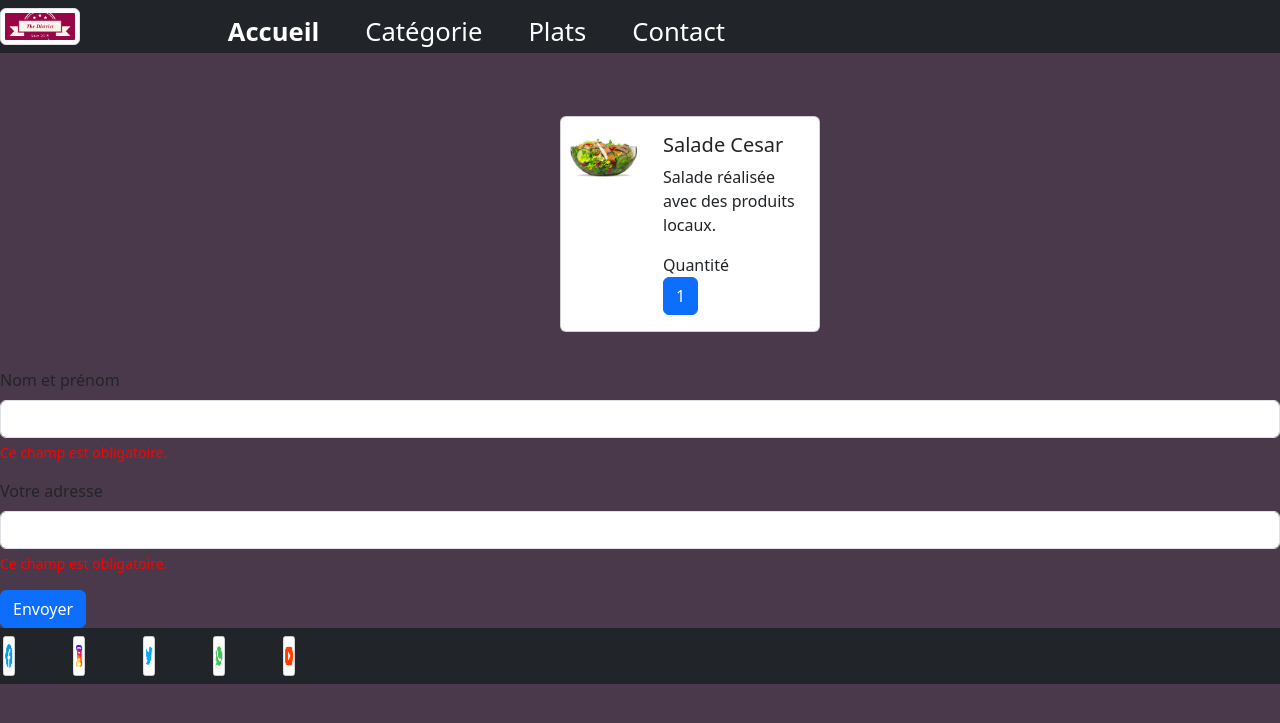
After one commit to mbimba/MS-DIW-2024, a PHP site: page /Commande_lignerouge.html in a window 1280 px wide. The commit adds this page. Shown: the top 723 px of the page. Run offline with PHP 8.4, Linux system fonts and the light colour scheme.

Commit message:
Ajout d'autres images + création nouveau fichier commande.html + mise à jour d'anciens fichiers html+css

```diff
--- a/Evaluation_diw_lignerouge/Accueil_lignerouge.html
+++ b/Evaluation_diw_lignerouge/Accueil_lignerouge.html
@@ -44,7 +44,9 @@
       </div>
     </nav>
    <div class="image-container">  <!-- Ici mon image de fond-->
-      <img class="imagedefond img-fluid" src="Mesimages/imagedefond2.avif" width="100%" height="auto" position="relative;">
+
+
+      <img class="imagedefond img-fluid" src="Mesimages/imagedefond2.avif" height="auto" position="relative;">
       <div class="ongletrecherche">  <!-- Ici mon onglet recherche avec le texte au dessus -->
         <form class="d-flex">
         <input class="form-control me-2" type="search" placeholder="Search" aria-label="Search">
--- /dev/null
+++ b/Evaluation_diw_lignerouge/Commande_lignerouge.html
@@ -0,0 +1,133 @@
+<!DOCTYPE html>
+<html lang="en">
+
+<head>
+  <meta charset="UTF-8">
+  <meta name="viewport" content="width=device-width, initial-scale=1.0">
+  <title>Page commande ligne rouge</title>
+
+
+  <link href="https://cdn.jsdelivr.net/npm/bootstrap@5.3.3/dist/css/bootstrap.min.css" rel="stylesheet" integrity="sha384-QWTKZyjpPEjISv5WaRU9OFeRpok6YctnYmDr5pNlyT2bRjXh0JMhjY6hW+ALEwIH" crossorigin="anonymous">
+  <link rel="stylesheet" href="Lignerouge.css">
+
+</head>
+<nav class="navbar navbar-expand-sm bg-dark navbar-dark fixed-top">
+    <!--"fixed top" permet de fixer ou maintenir mon nav au même endroit,peu importe sa position dans mon html-->
+    <div class="entete"> <!--Ici mon logo à gauche-->
+      <div class="logo">
+        <img src="images_the_district/the_district_brand/facebook_cover_photo_1.png" class="img-thumbnail" width="80">
+      </div>
+    </div>
+    <!-- Toggler/collapsible Button -->
+    <button class="navbar-toggler" type="button" data-toggle="collapse" data-target="#collapsibleNavbar">
+      <span class="navbar-toggler-icon"></span>
+    </button>
+    <div class="collapse navbar-collapse monentete" id="collapsibleNavbar">
+      <ul class="navbar-nav">
+        <li class="nav-item">
+          <a class="nav-link espace" href="Accueil_lignerouge.html"><strong>Accueil</strong></a>
+        </li>
+        <li class="nav-item">
+          <a class="nav-link espace" href="Categorie_lignerouge.html">Catégorie</a>
+        </li>
+        <li class="nav-item">
+          <a class="nav-link espace" href="">Plats</a>
+        </li>
+        <li class="nav-item">
+          <a class="nav-link espace" href="">Contact</a>
+        </li>
+      </ul>
+    </div>
+  </nav>
+  <br>
+  <br>
+<body class="monbodycommande">       <!-- la page ici -->
+    <br>
+  <br>
+    <header class="headercommande">
+
+        <div class="card mb-3 imageduplatpagecommande" style="max-width: 540px;">
+            <div class="row g-0">
+                <div class="col-md-4 ">
+                    <img src="images_the_district/food/salad1.png" class="img-fluid rounded-start" widht="100%" height="auto" alt="...">
+                </div>
+                <div class="col-md-8">
+                    <div class="card-body">
+                        <h5 class="card-title">Salade Cesar</h5>
+                        <p class="card-text">Salade réalisée avec des produits locaux.</p>
+
+                        <label class="form-check-label" for="autoSizingCheck">
+                            Quantité </label>
+                        <div class="col-auto">
+                            <button type="submit" class="btn btn-primary">1</button>
+                        </div>
+
+                    </div>
+                </div>
+            </div>
+        </div>
+    </header>
+    <form>      <!-- Mon formulaire commande -->
+        <div class="mb-3">
+          <label for="exampleInputEmail1" class="form-label">Nom et prénom</label>
+          <input type="email" class="form-control" id="exampleInputEmail1" aria-describedby="emailHelp">
+          <div id="emailHelp" class="form-text" style="color: red;">Ce champ est obligatoire.</div>
+        </div>
+        <div class="mb-3">
+          <label for="exampleInputPassword1" class="form-label">Votre adresse</label>
+          <input type="email" class="form-control" id="exampleInputEmail1" aria-describedby="emailHelp">
+          <div id="emailHelp" class="form-text" style="color: red;">Ce champ est obligatoire.</div>
+        </div>
+        <button type="submit" class="btn btn-primary">Envoyer</button>
+      </form>
+
+
+
+
+
+
+
+
+
+
+
+
+
+
+
+
+
+
+
+
+
+
+ <!-- -->
+  <footer class="vw-100" id="reso"> <!-- Ici mon pied de page-->
+    <div class="logoreso">
+    <nav class="navbar navbar-expand-sm bg-dark navbar-dark" > <!-- Ici les logos de réseaux sociaux-->
+      <a class="nav-link active meslogosreso" href="#"> <img src="images_the_district/the_district_brand/facebook2.png"
+          class="img-thumbnail" width="40"></a>
+      <a class="nav-link active meslogosreso" href="#"> <img src="images_the_district/the_district_brand/instagram2.png"
+          class="img-thumbnail" width="40" height="10"></a>
+      <a class="nav-link active meslogosreso" href="#"> <img src="images_the_district/the_district_brand/twitter2.png"
+          class="img-thumbnail" width="40"></a>
+      <a class="nav-link meslogosreso" href="#"><img src="images_the_district/the_district_brand/whatsapp2.png" class="img-thumbnail"
+          width="40"></a>
+      <a class="nav-link meslogosreso" href="#"><img src="images_the_district/the_district_brand/youtube2.png" class="img-thumbnail"
+          width="40"></a>
+    </nav>
+  </div>
+  </footer>
+
+
+  <script src="https://code.jquery.com/jquery-3.4.1.slim.min.js"
+    integrity="sha384-J6qa4849blE2+poT4WnyKhv5vZF5SrPo0iEjwBvKU7imGFAV0wwj1yYfoRSJoZ+n"
+    crossorigin="anonymous"></script>
+  <script src="https://cdn.jsdelivr.net/npm/bootstrap@5.3.3/dist/js/bootstrap.bundle.min.js"
+  integrity="sha384-YvpcrYf0tY3lHB60NNkmXc5s9fDVZLESaAA55NDzOxhy9GkcIdslK1eN7N6jIeHz" crossorigin="anonymous"></script>
+  <script src="https://stackpath.bootstrapcdn.com/bootstrap/4.4.1/js/bootstrap.min.js"
+    integrity="sha384-wfSDF2E50Y2D1uUdj0O3uMBJnjuUD4Ih7YwaYd1iqfktj0Uod8GCExl3Og8ifwB6"
+    crossorigin="anonymous"></script>
+</body>
+</html>
--- a/Evaluation_diw_lignerouge/Lignerouge.css
+++ b/Evaluation_diw_lignerouge/Lignerouge.css
@@ -26,10 +26,12 @@ body {
 
 
 @media (max-width: 480px) {
+
     #imagedefond {
         width: 100%;
         height: auto;
     }
+
 }
 
 
@@ -70,7 +72,7 @@ footer {
 .meslogosreso {
     position: relative;
     top: 10%;
-    left: 20%;
+    right:2%;
     margin: 0 15px;
     /* Pour créer de l'espace entre les logos */
 }
@@ -120,3 +122,23 @@ footer {
   font-size:xx-large;        /* Taille du texte */
   color:#9d5a9e;
 }
+
+
+
+
+/*------------------------------------------Page Commande-------------------------------------------------------- */
+.monbodycommande{
+  background-color: #4A394a;      /* Une couleur de fond */
+
+}
+.imageduplatpagecommande{
+  position: relative;
+    top: 10%;
+    left: 50px;
+    margin: 0 500px;
+    width: auto;}
+  .headercommande{
+    overflow: hidden;
+    background-color: #4A394a;
+    padding: 20px 10px;
+  }
```
Also changed, not shown: Evaluation_diw_lignerouge/Categorie_lignerouge.html (+45 -53 lines), Evaluation_diw_lignerouge/Mesimages/imagedefondpagecommande.jpeg (added), Evaluation_diw_lignerouge/Mesimages/imagedefondpagecommande2.jpeg (added), Evaluation_diw_lignerouge/Mesimages/imagedefondpagecommande3.jpeg.jpeg (added), Evaluation_diw_lignerouge/images_the_district/category/salade_cat_test.jpg (added).
